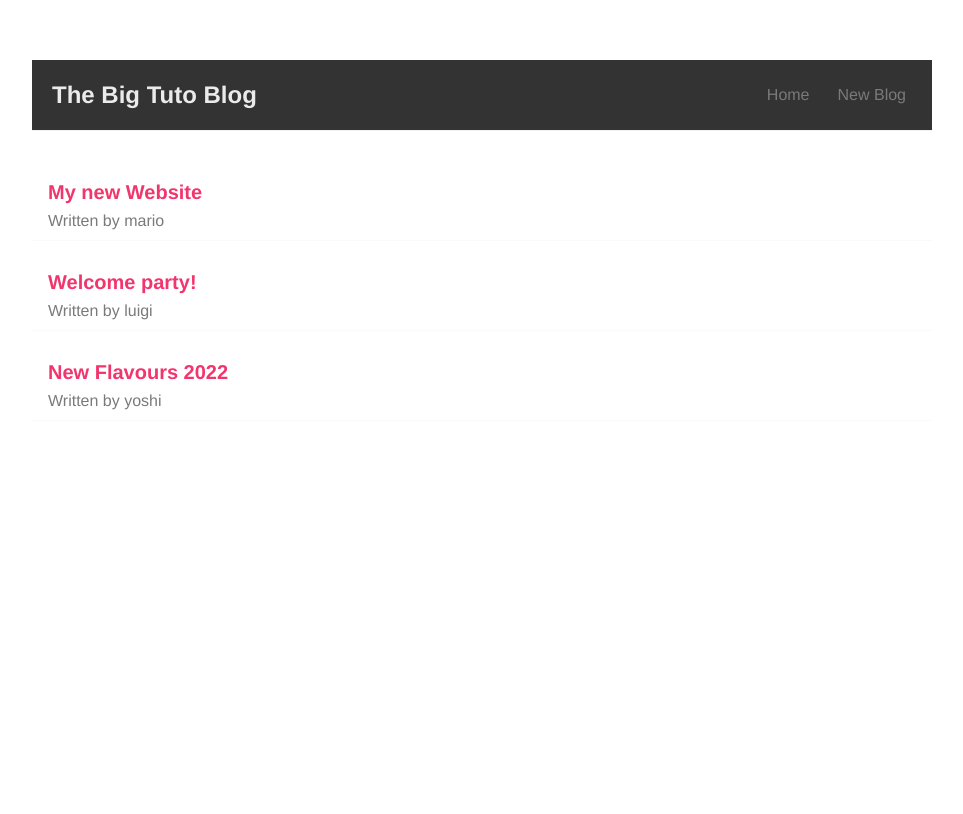
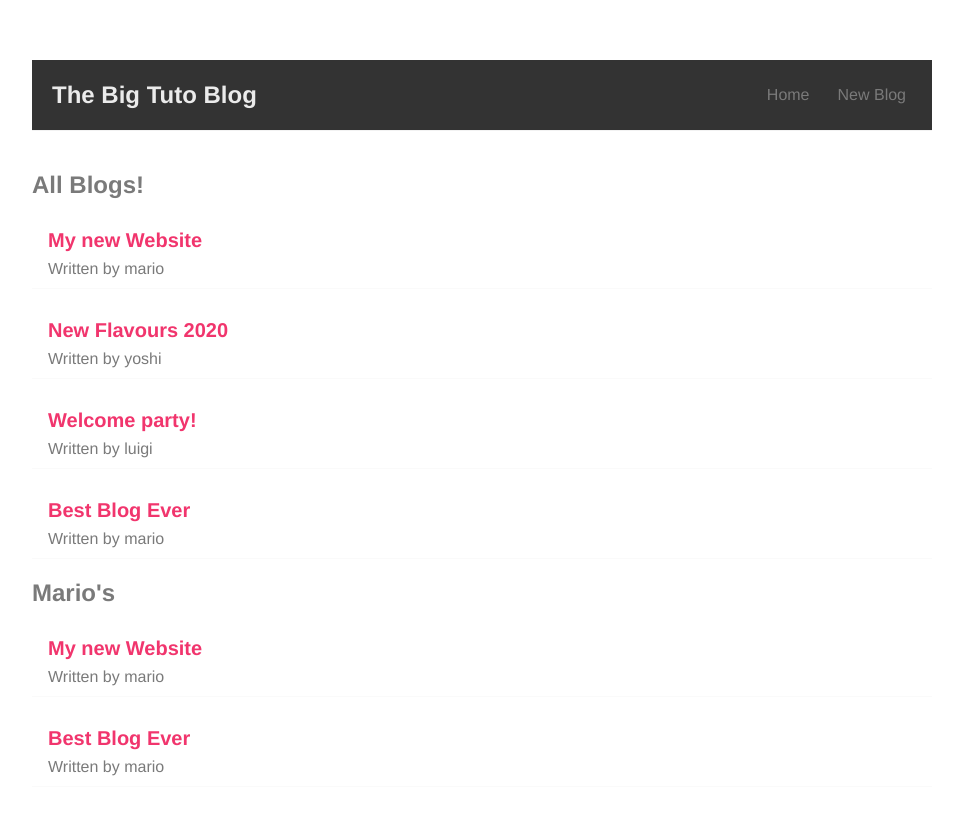
Before and after one commit to gabusdev/Simple-blog, a React (Create React App) app: page / in a window 1280 px wide. Shown: the top 814 px of the page, without its empty margins (158-1121 px from the left). Built offline with nearby package versions, Linux system fonts and the light colour scheme.

Commit message:
Se reutilizan componentes y se modifica un poco el bloglist

```diff
--- a/src/BlogList.tsx
+++ b/src/BlogList.tsx
@@ -3,13 +3,15 @@
 
 interface BlogListProps {
   blogs: Array<any>;
+  title: string;
 }
 
-const BlogList: FunctionComponent<BlogListProps> = ({ blogs }) => {
+const BlogList: FunctionComponent<BlogListProps> = ({ blogs, title }) => {
   // const blogs = props.blogs; // Se puede usar asi llamando al parametro prop o como lo hice ahora
 
   return (
     <div className='blog-list'>
+      <h2>{title}</h2>
       {blogs.map((blog) => (
         <Blog
           id={blog.id}
--- a/src/Home.tsx
+++ b/src/Home.tsx
@@ -6,18 +6,23 @@
 const Home: FunctionComponent<HomeProps> = () => {
   const [blogs, setBlogs] = useState([
     { title: "My new Website", body: "Lorem ipsum...", author: "mario", id: 1 },
-    { title: "Welcome party!", body: "Lorem ipsum...", author: "luigi", id: 3 },
     {
-      title: "New Flavours 2022",
+      title: "New Flavours 2020", // Este se abre asi porq segun la extension Prettier esta linea es muy larga
       body: "Lorem ipsum...",
       author: "yoshi",
       id: 2,
     },
+    { title: "Welcome party!", body: "Lorem ipsum...", author: "luigi", id: 3 },
+    { title: "Best Blog Ever", body: "Lorem ipsum", author: "mario", id: 4 },
   ]);
 
   return (
     <div className='home'>
-      <BlogList blogs={blogs} />
+      <BlogList blogs={blogs} title='All Blogs!' />
+      <BlogList
+        blogs={blogs.filter((blog) => blog.author === "mario")}
+        title="Mario's"
+      />
     </div>
   );
 };
```
